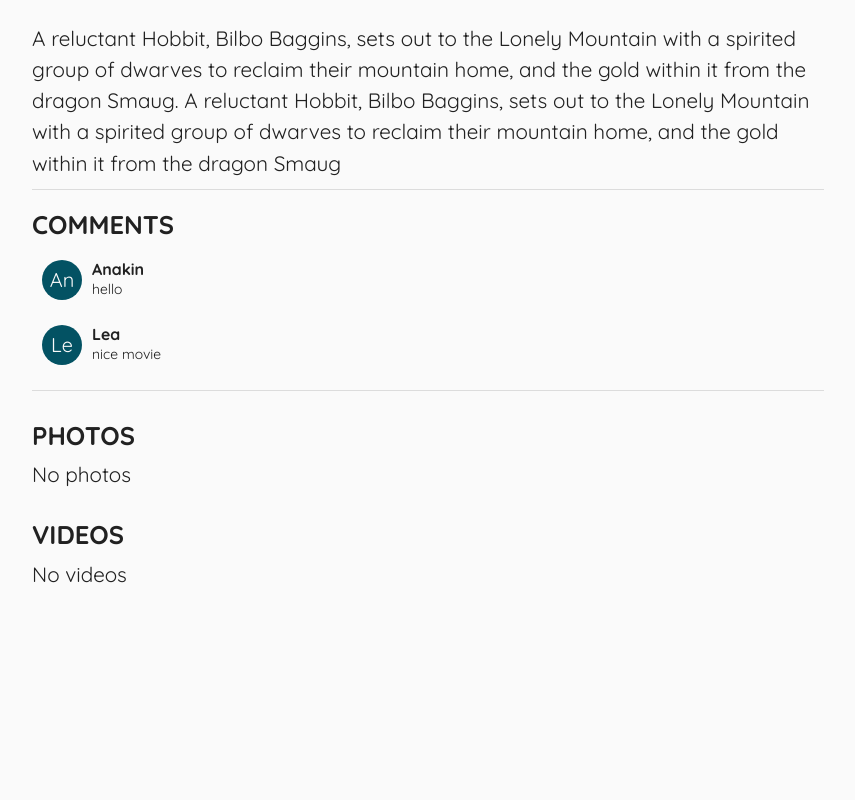
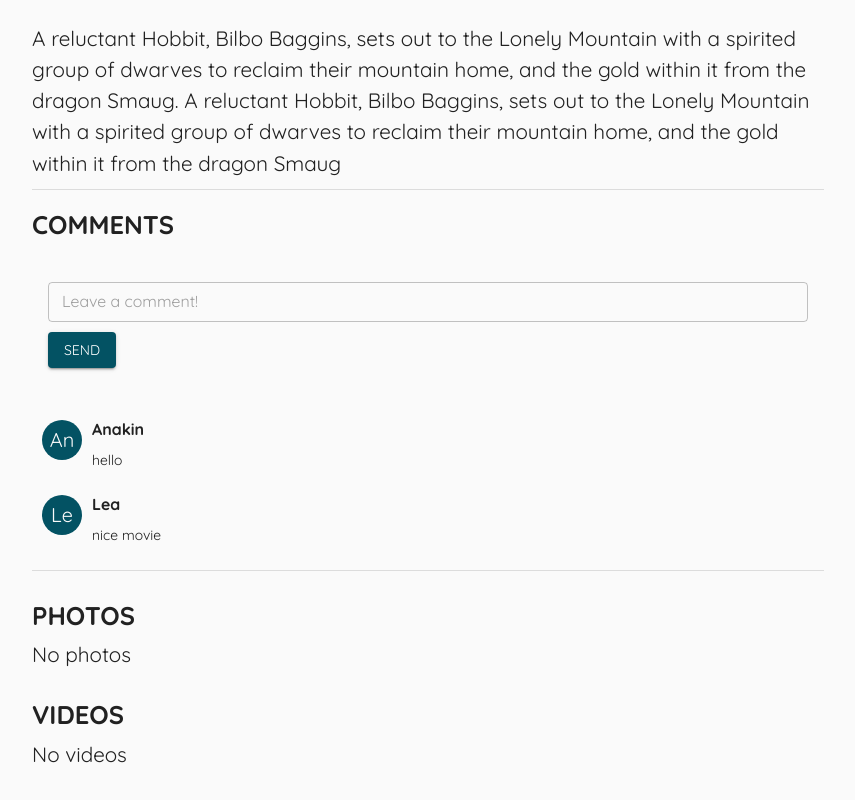
Before and after one commit to bmangust/hypertube, a React (Create React App) app: page /movies/1 in a window 1280 px wide. Shown: the part 1008-1808 px from the top of the page, without its empty margins (212-1067 px from the left). Before the commit the page ends 1628 px from the top, so only its background shows below. Built offline with nearby package versions, Linux system fonts and the light colour scheme; data requests are answered from the project's data file.

Commit message:
add loading comments on scroll

```diff
--- a/src/components/Comments/Comment/Comment.tsx
+++ b/src/components/Comments/Comment/Comment.tsx
@@ -1,5 +1,4 @@
 import React from 'react';
-import { Link } from 'react-router-dom';
 import { Avatar, Grid, makeStyles, Typography } from '@material-ui/core';
 import { IComment } from '../../../models/MovieInfo';
 import { primaryColor } from '../../../theme';
@@ -10,14 +9,10 @@ const useStyles = makeStyles({
     padding: 10,
     marginBottom: 5,
   },
-  Link: {
-    textDecoration: 'none',
-    color: 'inherit',
-    marginBottom: 10,
-  },
   h4: {
     fontWeight: 700,
     fontSize: '1rem',
+    marginBottom: 10,
   },
   Image: {
     marginRight: 10,
@@ -29,7 +24,7 @@ const useStyles = makeStyles({
   },
 });
 
-const Comment: React.FC<IComment> = ({ authorId, username, text, avatar }) => {
+const Comment: React.FC<IComment> = ({ username, text, avatar }) => {
   const classes = useStyles();
 
   return (
@@ -42,11 +37,9 @@ const Comment: React.FC<IComment> = ({ authorId, username, text, avatar }) => {
         {username.substr(0, 2)}
       </Avatar>
       <Grid>
-        <Link to={`/users/${authorId}`} className={classes.Link}>
-          <Typography variant="h4" className={classes.h4}>
-            {username}
-          </Typography>
-        </Link>
+        <Typography variant="h4" className={classes.h4}>
+          {username}
+        </Typography>
         <Typography variant="body2" className={classes.Text}>
           {text}
         </Typography>
--- a/src/components/Comments/Comments.tsx
+++ b/src/components/Comments/Comments.tsx
@@ -1,26 +1,93 @@
-import React from 'react';
+import React, { useEffect, useRef } from 'react';
 import { Grid, Typography } from '@material-ui/core';
 import Comment from './Comment/Comment';
-import { IComment } from '../../models/MovieInfo';
 import CategoryHeader from '../CategoryHeader/CategoryHeader';
+import SendComment from './SendComment/SendComment';
+import { useDispatch, useSelector } from 'react-redux';
+import { loadComments } from '../../store/features/MoviesSlice';
+import { debouncedDetectBottomLine } from '../../utils';
+import { RootState } from '../../store/rootReducer';
+
+const LIMIT = 5;
 
 export interface CommentsProps {
-  comments?: IComment[];
+  commentIds?: string[];
+  movieId: string;
 }
 
-const Comments: React.FC<CommentsProps> = ({ comments }) => {
-  const content =
-    comments && comments.length ? (
-      comments.map((comment) => <Comment {...comment} key={comment.id} />)
-    ) : (
-      <Typography variant="body1" style={{ fontSize: '1.3rem' }}>
-        No comments
-      </Typography>
+const Comments: React.FC<CommentsProps> = ({ commentIds, movieId }) => {
+  const gridRef = useRef<HTMLDivElement>(null);
+  const dispatch = useDispatch();
+  const movie = useSelector((state: RootState) =>
+    state.movies.movies.find((movie) => movie.id === movieId)
+  );
+  const offsetRef = useRef(0);
+
+  // load first batch of comments initially
+  // if there's something left to load
+  useEffect(() => {
+    if (!commentIds) return;
+    if (
+      !movie?.info.comments ||
+      (movie?.info.comments && movie.info.comments.length < commentIds.length)
+    ) {
+      const firstCommments = [...commentIds].slice(0, LIMIT);
+      dispatch(
+        loadComments(
+          firstCommments,
+          movieId,
+          (length) => (offsetRef.current += length)
+        )
+      );
+    }
+    // eslint-disable-next-line react-hooks/exhaustive-deps
+  }, []);
+
+  // load more comments on scroll
+  useEffect(() => {
+    if (!commentIds) return;
+
+    const endOfMoviesCallback = () => {
+      if (
+        offsetRef.current < commentIds.length &&
+        movie?.info.comments?.length &&
+        movie.info.comments.length < commentIds.length
+      ) {
+        const commmentsToLoad = [...commentIds].slice(
+          offsetRef.current,
+          offsetRef.current + LIMIT
+        );
+        dispatch(
+          loadComments(
+            commmentsToLoad,
+            movieId,
+            (length) => (offsetRef.current += length)
+          )
+        );
+      }
+    };
+    const trackScrolling = debouncedDetectBottomLine(
+      gridRef.current,
+      endOfMoviesCallback
     );
+    window.addEventListener('scroll', trackScrolling);
+    return () => window.removeEventListener('scroll', trackScrolling);
+  }, [commentIds, dispatch, movie?.info.comments?.length, movieId]);
+
+  const content = movie?.info.comments?.length ? (
+    movie.info.comments.map((comment) => (
+      <Comment {...comment} key={comment.id} />
+    ))
+  ) : (
+    <Typography variant="body1" style={{ fontSize: '1.3rem' }}>
+      No comments
+    </Typography>
+  );
 
   return (
-    <Grid container direction="column">
+    <Grid ref={gridRef} container direction="column">
       <CategoryHeader text="Comments" />
+      <SendComment />
       {content}
     </Grid>
   );
--- a/src/components/MovieFullInfo/MovieFullInfo.tsx
+++ b/src/components/MovieFullInfo/MovieFullInfo.tsx
@@ -134,7 +134,7 @@ const MovieFullInfo = ({ match }: RouteComponentProps<TParams>) => {
           {movie.info.description || 'No info'}
         </Typography>
         <Divider className={classes.Divider} />
-        <Comments comments={movie.info.comments} />
+        <Comments commentIds={movie.info.commentIds} movieId={movie.id} />
         <Divider className={classes.Divider} />
         <HorizontalGrid
           sources={movie.info.photos}
--- a/src/mock/db.json
+++ b/src/mock/db.json
@@ -20,21 +20,27 @@
           "https://source.unsplash.com/random/300x200",
           "https://source.unsplash.com/random/300x200"
         ],
-        "comments": [
-          {
-            "id": 1,
-            "text": "Carol Danvers becomes one of the universe's most powerful heroes when Earth is caught in the middle of a galactic war between two alien races.",
-            "authorId": 1,
-            "username": "Anakin",
-            "avatar": "https://randomuser.me/api/portraits/men/2.jpg"
-          },
-          {
-            "id": 2,
-            "text": "nice movie",
-            "authorId": 2,
-            "username": "Lea",
-            "avatar": "https://randomuser.me/api/portraits/women/2.jpg"
-          }
+        "commentIds": [
+          "1",
+          "2",
+          "3",
+          "4",
+          "5",
+          "6",
+          "7",
+          "8",
+          "9",
+          "10",
+          "11",
+          "12",
+          "13",
+          "14",
+          "15",
+          "16",
+          "17",
+          "18",
+          "19",
+          "20"
         ]
       }
     },
@@ -54,15 +60,15 @@
         "description": "A reluctant Hobbit, Bilbo Baggins, sets out to the Lonely Mountain with a spirited group of dwarves to reclaim their mountain home, and the gold within it from the dragon Smaug. A reluctant Hobbit, Bilbo Baggins, sets out to the Lonely Mountain with a spirited group of dwarves to reclaim their mountain home, and the gold within it from the dragon Smaug",
         "comments": [
           {
-            "id": 1,
+            "id": "1",
             "text": "hello",
-            "authorId": 1,
+            "authorId": "1",
             "username": "Anakin"
           },
           {
-            "id": 2,
+            "id": "2",
             "text": "nice movie",
-            "authorId": 2,
+            "authorId": "2",
             "username": "Lea"
           }
         ]
@@ -81,20 +87,7 @@
         "views": 987654,
         "length": 123,
         "pgRating": "PG-13",
-        "comments": [
-          {
-            "id": 1,
-            "text": "hello",
-            "authorId": 1,
-            "username": "Anakin"
-          },
-          {
-            "id": 2,
-            "text": "nice movie",
-            "authorId": 2,
-            "username": "Lea"
-          }
-        ]
+        "commentIds": ["1", "2", "3", "4"]
       }
     },
     {
@@ -109,21 +102,7 @@
         "rating": 3.4,
         "views": 123000,
         "length": 123,
-        "pgRating": "PG-13",
-        "comments": [
-          {
-            "id": 1,
-            "text": "hello",
-            "authorId": 1,
-            "username": "Anakin"
-          },
-          {
-            "id": 2,
-            "text": "nice movie",
-            "authorId": 2,
-            "username": "Lea"
-          }
-        ]
+        "pgRating": "PG-13"
       }
     },
     {
@@ -138,21 +117,7 @@
         "rating": 4.9,
         "views": 9123000,
         "length": 123,
-        "pgRating": "PG-6",
-        "comments": [
-          {
-            "id": 1,
-            "text": "hello",
-            "authorId": 1,
-            "username": "Anakin"
-          },
-          {
-            "id": 2,
-            "text": "nice movie",
-            "authorId": 3,
-            "username": "DarthVader"
-          }
-        ]
+        "pgRating": "PG-6"
       }
     },
     {
@@ -170,15 +135,15 @@
         "pgRating": "PG-13",
         "comments": [
           {
-            "id": 1,
+            "id": "1",
             "text": "hello",
-            "authorId": 1,
+            "authorId": "1",
             "username": "Anakin"
           },
           {
-            "id": 2,
+            "id": "2",
             "text": "nice movie",
-            "authorId": 2,
+            "authorId": "2",
             "username": "Lea"
           }
         ]
@@ -196,8 +161,7 @@
         "rating": 3.4,
         "views": 123000,
         "length": 123,
-        "pgRating": "PG-13",
-        "comments": []
+        "pgRating": "PG-13"
       }
     },
     {
@@ -242,69 +206,7 @@
         "rating": 3.4,
         "views": 123000,
         "length": 123,
-        "pgRating": "PG-13",
-        "comments": [
-          {
-            "id": 1,
-            "text": "hello",
-            "authorId": 1,
-            "username": "Anakin"
-          },
-          {
-            "id": 2,
-            "text": "nice movie",
-            "authorId": 2,
-            "username": "Lea"
-          },
-          {
-            "id": 1,
-            "text": "hello",
-            "authorId": 1,
-            "username": "Anakin"
-          },
-          {
-            "id": 2,
-            "text": "nice movie",
-            "authorId": 2,
-            "username": "Lea"
-          },
-          {
-            "id": 1,
-            "text": "hello",
-            "authorId": 1,
-            "username": "Anakin"
-          },
-          {
-            "id": 2,
-            "text": "nice movie",
-            "authorId": 2,
-            "username": "Lea"
-          },
-          {
-            "id": 1,
-            "text": "hello",
-            "authorId": 1,
-            "username": "Anakin"
-          },
-          {
-            "id": 2,
-            "text": "nice movie",
-            "authorId": 2,
-            "username": "Lea"
-          },
-          {
-            "id": 1,
-            "text": "hello",
-            "authorId": 1,
-            "username": "Anakin"
-          },
-          {
-            "id": 2,
-            "text": "nice movie",
-            "authorId": 2,
-            "username": "Lea"
-          }
-        ]
+        "pgRating": "PG-13"
       }
     },
     {
@@ -322,15 +224,15 @@
         "pgRating": "PG-6",
         "comments": [
           {
-            "id": 1,
+            "id": "1",
             "text": "hello",
-            "authorId": 1,
+            "authorId": "1",
             "username": "Anakin"
           },
           {
-            "id": 2,
+            "id": "2",
             "text": "nice movie",
-            "authorId": 2,
+            "authorId": "2",
             "username": "Lea"
           }
         ]
@@ -351,15 +253,15 @@
         "pgRating": "PG-13",
         "comments": [
           {
-            "id": 1,
+            "id": "1",
             "text": "hello",
-            "authorId": 1,
+            "authorId": "1",
             "username": "Anakin"
           },
           {
-            "id": 2,
+            "id": "2",
             "text": "nice movie",
-            "authorId": 2,
+            "authorId": "2",
             "username": "Lea"
           }
         ]
@@ -368,22 +270,153 @@
   ],
   "users": [
     {
-      "id": 2,
+      "id": "2",
       "username": "Lea",
       "avatar": "https://randomuser.me/api/portraits/women/2.jpg",
       "email": "lea@gmail.com"
     },
     {
-      "id": 3,
+      "id": "3",
       "username": "DarthVader",
       "avatar": "https://randomuser.me/api/portraits/men/3.jpg",
       "email": "vader@gmail.com"
     }
   ],
   "profile": {
-    "id": 1,
+    "id": "1",
     "username": "Anakin",
     "avatar": "https://randomuser.me/api/portraits/men/1.jpg",
     "email": "anakin@gmail.com"
-  }
+  },
+
+  "comments": [
+    {
+      "id": "1",
+      "text": "hello",
+      "username": "Anakin",
+      "movieId": "9",
+      "avatar": "https://randomuser.me/api/portraits/men/2.jpg"
+    },
+    {
+      "id": "2",
+      "text": "nice movie",
+      "username": "Lea",
+      "movieId": "9",
+      "avatar": "https://randomuser.me/api/portraits/women/2.jpg"
+    },
+    {
+      "id": "3",
+      "text": "Carol Danvers becomes one of the universe's most powerful heroes when Earth is caught in the middle of a galactic war between two alien races.",
+      "username": "Anakin",
+      "avatar": "https://randomuser.me/api/portraits/men/2.jpg"
+    },
+    {
+      "id": "4",
+      "text": "nice movie",
+      "username": "Lea",
+      "avatar": "https://randomuser.me/api/portraits/women/2.jpg"
+    },
+    {
+      "id": "5",
+      "text": "55555 nice movie",
+      "username": "Lea",
+      "avatar": "https://randomuser.me/api/portraits/women/5.jpg"
+    },
+    {
+      "id": "6",
+      "text": "666666666",
+      "username": "Anakin",
+      "movieId": "9",
+      "avatar": "https://randomuser.me/api/portraits/men/6.jpg"
+    },
+    {
+      "id": "7",
+      "text": "nice movie",
+      "username": "Lea",
+      "movieId": "9",
+      "avatar": "https://randomuser.me/api/portraits/women/7.jpg"
+    },
+    {
+      "id": "8",
+      "text": "Carol Danvers becomes one of the universe's most powerful heroes when Earth is caught in the middle of a galactic war between two alien races.",
+      "username": "Anakin",
+      "avatar": "https://randomuser.me/api/portraits/men/2.jpg"
+    },
+    {
+      "id": "9",
+      "text": "nice movie",
+      "username": "Lea",
+      "avatar": "https://randomuser.me/api/portraits/women/2.jpg"
+    },
+    {
+      "id": "10",
+      "text": "nice movie",
+      "username": "Lea",
+      "avatar": "https://randomuser.me/api/portraits/women/2.jpg"
+    },
+    {
+      "id": "11",
+      "text": "hello",
+      "username": "Anakin",
+      "movieId": "9",
+      "avatar": "https://randomuser.me/api/portraits/men/2.jpg"
+    },
+    {
+      "id": "12",
+      "text": "nice movie",
+      "username": "Lea",
+      "movieId": "9",
+      "avatar": "https://randomuser.me/api/portraits/women/2.jpg"
+    },
+    {
+      "id": "13",
+      "text": "Carol Danvers becomes one of the universe's most powerful heroes when Earth is caught in the middle of a galactic war between two alien races.",
+      "username": "Anakin",
+      "avatar": "https://randomuser.me/api/portraits/men/2.jpg"
+    },
+    {
+      "id": "14",
+      "text": "nice movie",
+      "username": "Lea",
+      "avatar": "https://randomuser.me/api/portraits/women/2.jpg"
+    },
+    {
+      "id": "15",
+      "text": "nice movie",
+      "username": "Lea",
+      "avatar": "https://randomuser.me/api/portraits/women/2.jpg"
+    },
+    {
+      "id": "16",
+      "text": "666666666",
+      "username": "Anakin",
+      "movieId": "9",
+      "avatar": "https://randomuser.me/api/portraits/men/6.jpg"
+    },
+    {
+      "id": "17",
+      "text": "nice movie",
+      "username": "Lea",
+      "movieId": "9",
+      "avatar": "https://randomuser.me/api/portraits/women/7.jpg"
+    },
+    {
+      "id": "18",
+      "text": "Carol Danvers becomes one of the universe's most powerful heroes when Earth is caught in the middle of a galactic war between two alien races.",
+      "username": "Anakin",
+      "avatar": "https://randomuser.me/api/portraits/men/2.jpg"
+    },
+    {
+      "id": "19",
+      "text": "nice movie",
+      "username": "Lea",
+      "avatar": "https://randomuser.me/api/portraits/women/2.jpg"
+    },
+    {
+      "id": "20",
+      "text": "nice movie",
+      "username": "Lea",
+      "avatar": "https://randomuser.me/api/portraits/women/2.jpg"
+    }
+  ]
 }
--- a/src/mock/mocks.ts
+++ b/src/mock/mocks.ts
@@ -29,16 +29,14 @@ export const cards: IMovie[] = [
       videos: [video1, video2, video3],
       comments: [
         {
-          id: 1,
+          id: '1',
           text: 'hello',
-          authorId: 1,
           username: 'Alex',
           avatar: 'https://randomuser.me/api/portraits/men/2.jpg',
         },
         {
-          id: 2,
+          id: '2',
           text: 'nice movie',
-          authorId: 2,
           username: 'Lee',
           avatar: 'https://randomuser.me/api/portraits/women/2.jpg',
         },
--- a/src/models/MovieInfo.ts
+++ b/src/models/MovieInfo.ts
@@ -18,6 +18,7 @@ export interface IMovieInfo {
   country?: CountriesKeys[];
   pgRating: string;
   comments?: IComment[];
+  commentIds?: string[];
   description?: string;
   photos?: string[];
   videos?: string[];
@@ -32,10 +33,9 @@ export interface IMovieInfo {
   filmEditing?: IUser[];
 }
 export interface IComment {
-  id: number;
-  authorId: number;
+  id: string;
   username: string;
-  avatar: string;
+  avatar?: string;
   text: string;
 }
 
--- a/src/store/features/MoviesSlice.ts
+++ b/src/store/features/MoviesSlice.ts
@@ -1,15 +1,15 @@
 import { createSlice, PayloadAction } from '@reduxjs/toolkit';
 import { main } from '../../axios';
-import { IMovie } from '../../models/MovieInfo';
+import { IComment, IMovie } from '../../models/MovieInfo';
 import { AppDispatch } from '../store';
 import { CountriesKeys, GenresKeys } from './FilterSlice';
 
-export interface SortingItem {
-  sortBy: string | null;
+export interface MoviesItems {
+  movies: IMovie[];
 }
-
-export interface MovieItems {
-  movies: IMovie[];
+export interface CommentsItems {
+  comments: IComment[];
+  id: string;
 }
 
 export interface MoviesState {
@@ -35,25 +35,36 @@ const MoviesSlice = createSlice({
   name: 'movies',
   initialState,
   reducers: {
-    addMovies(state, { payload }: PayloadAction<MovieItems>) {
+    addMovies(state, { payload }: PayloadAction<MoviesItems>) {
       if (!payload.movies)
-        throw new Error('[UI:addMovies] no movies in payload');
+        throw new Error('[movies:addMovies] no movies in payload');
       const newMovies = payload.movies.filter(
         (movie) => !state.movies.find((el) => el.id === movie.id)
       );
       state.movies = state.movies.concat(newMovies);
+    },
+    updateComments(state, { payload }: PayloadAction<CommentsItems>) {
+      if (!payload.id)
+        throw new Error('[movies:updateComments] no id in payload');
+      if (!payload.comments)
+        throw new Error('[movies:updateComments] no comments in payload');
+      const movie = state.movies.find((movie) => movie.id === payload.id);
+      if (!movie) throw new Error('[movies:updateMovies] no movie found');
+      movie.info.comments = movie.info.comments
+        ? [...movie.info.comments, ...payload.comments]
+        : [...payload.comments];
     },
   },
 });
 
 const loadMoviesAsync = async (params?: IFilter): Promise<IMovie[] | null> => {
   try {
-    console.log(params);
+    // console.log(params);
 
     const res = await main('movies', {
       params,
     });
-    console.log(res.data);
+    // console.log(res.data);
     return res.data;
   } catch (e) {
     console.log(e);
@@ -81,6 +92,30 @@ export const loadMovie = (id: number) => async (dispatch: AppDispatch) => {
   if (movies) dispatch(addMovies({ movies }));
 };
 
-export const { addMovies } = MoviesSlice.actions;
+/**
+ * loads comments
+ * @param comments comments ids to load
+ * @param id movieId to find it in redux
+ * @param callback fires when end of comments is reached
+ */
+export const loadComments = (
+  comments: string[],
+  id: string,
+  callback?: (length: number) => void
+) => async (dispatch: AppDispatch) => {
+  const res = await main('comments', {
+    params: {
+      id: comments,
+    },
+  });
+  // console.log(res.data);
+  if (res.data) {
+    const comments = res.data as IComment[];
+    comments.length && dispatch(updateComments({ comments, id }));
+    if (callback) callback(comments.length);
+  }
+};
+
+export const { addMovies, updateComments } = MoviesSlice.actions;
 
 export default MoviesSlice.reducer;
--- /dev/null
+++ b/src/utils.ts
@@ -0,0 +1,51 @@
+import { debounce, throttle } from 'lodash';
+
+/**
+ * find scroll position at the end of scroll event
+ * fires callback1 if we're reaching bottom line of a given element
+ * (some pixels reserved to load in advance)
+ * isEndOfMoviesRef.current is updated in a callback after fetched result
+ */
+export const throttledDetectBottomLine = (
+  element: HTMLElement | null,
+  callback1: Function,
+  callback2?: Function,
+  delay: number = 500,
+  reserve: number = 100
+) =>
+  throttle(() => {
+    if (!element) return;
+    const scroll = window.pageYOffset + window.innerHeight;
+    const offset = element.offsetTop + element.offsetHeight;
+
+    if (scroll > offset - reserve) {
+      callback1 && callback1();
+    } else {
+      callback2 && callback2();
+    }
+  }, delay);
+
+/**
+ * find scroll position at the end of scroll event
+ * fires callback1 if we're reaching bottom line of a given element
+ * (some pixels reserved to load in advance)
+ * isEndOfMoviesRef.current is updated in a callback after fetched result
+ */
+export const debouncedDetectBottomLine = (
+  element: HTMLElement | null,
+  callback1: Function,
+  callback2?: Function,
+  delay: number = 500,
+  reserve: number = 100
+) =>
+  debounce(() => {
+    if (!element) return;
+    const scroll = window.pageYOffset + window.innerHeight;
+    const offset = element.offsetTop + element.offsetHeight;
+
+    if (scroll > offset - reserve) {
+      callback1 && callback1();
+    } else {
+      callback2 && callback2();
+    }
+  }, delay);
```
